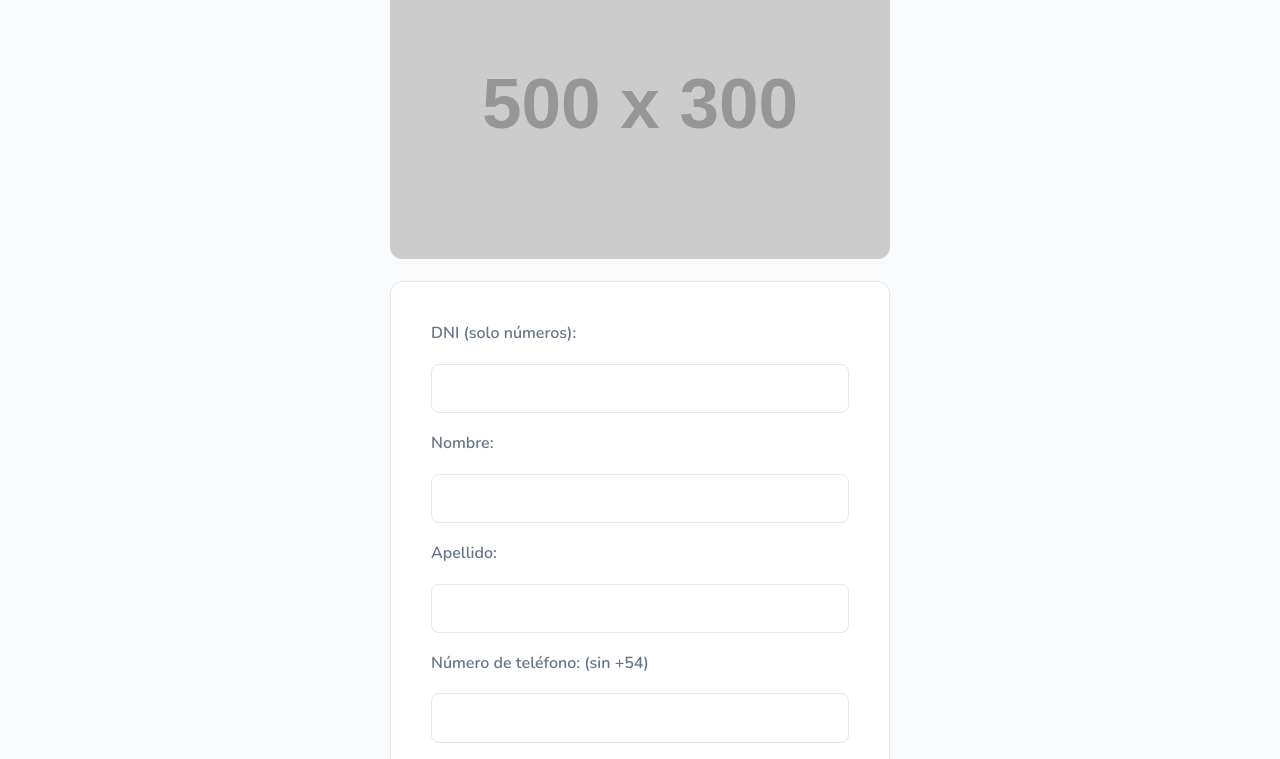
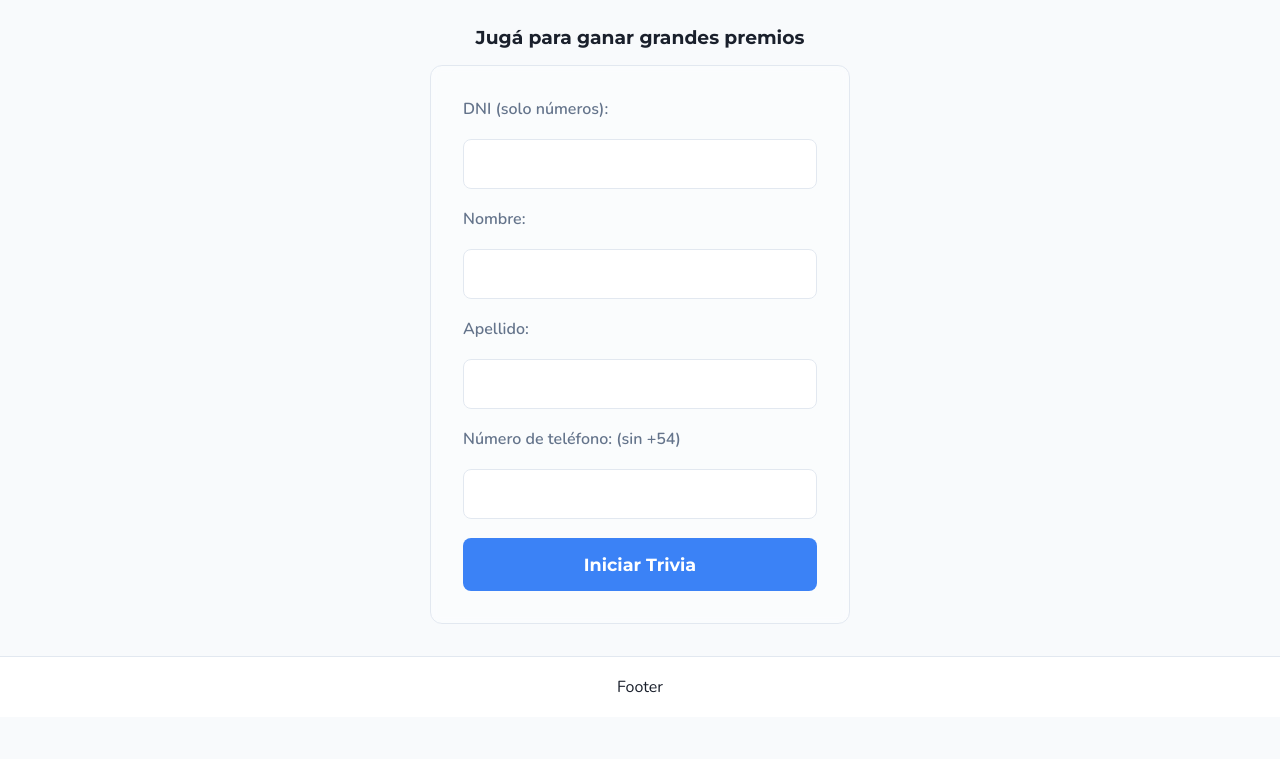
Before and after one commit to modernizacionlf/pasantes_trivia_web, a plain HTML site: page public/index.html in a window 1280 px wide. Shown: the part 226-985 px from the top of the page. After the commit the page ends 943 px from the top, so only its background shows below. Drawn offline with nearby package versions, Linux system fonts and the light colour scheme; placeholder pictures from the web are drawn by us.

Commit message:
Personalización

```diff
--- a/public/css/main.css
+++ b/public/css/main.css
@@ -40,6 +40,18 @@ body {
     flex-direction: column;
     min-height: 100vh;
     transition: background-color 0.2s, color 0.2s;
+
+    user-select: none;
+    -webkit-user-select: none;
+    -moz-user-select: none;
+    -ms-user-select: none;
+}
+
+input, textarea, [contenteditable="true"] {
+    user-select: text;
+    -webkit-user-select: text;
+    -moz-user-select: text;
+    -ms-user-select: text;
 }
 
 h1, h2, h3, h4, h5, h6, strong {
@@ -48,8 +60,27 @@ h1, h2, h3, h4, h5, h6, strong {
 
 main {
     flex: 1;
-    padding: 2rem 1rem;
+    padding: 1rem;
     text-align: center;
+    display: flex;
+    flex-direction: column;
+    justify-content: center;
+}
+
+main h2 {
+    color: var(--color-azul);
+    font-size: 2.8rem;
+    line-height: 1.3;
+    margin-bottom: 2.5rem;
+    text-shadow: 0px 2px 15px rgba(0, 0, 0, 0.2);
+}
+
+@media (max-width: 768px) {
+    main h2 {
+        font-size: 2rem;
+        margin-bottom: 1rem;
+        margin-top: 1rem;
+    }
 }
 
 a {
@@ -110,17 +141,22 @@ footer {
 }
 
 .form-container {
-    background-color: var(--color-tarjeta);
-    padding: 2.5rem;
+    background-color: rgba(44, 58, 71, 0.35);
+    backdrop-filter: blur(5px);
+    padding: 2rem;
     border-radius: 12px;
     border: 1px solid var(--color-borde);
-    max-width: 500px;
+    max-width: 420px;
     margin: 1rem auto;
     display: flex;
     flex-direction: column;
     gap: 1.2rem;
     text-align: left;
     transition: background-color 0.2s, border-color 0.2s;
+}
+
+html:not(.dark-mode) .form-container {
+    background-color: rgba(255, 255, 255, 0.35);
 }
 
 .form-container label {
@@ -171,3 +207,12 @@ footer {
 .btn-principal:hover {
     background-color: color-mix(in srgb, var(--color-azul) 85%, black);
 }
+
+#tsparticles {
+    position: absolute;
+    top: 0;
+    left: 0;
+    width: 100%;
+    height: 100%;
+    z-index: -1;
+}
--- a/public/index.html
+++ b/public/index.html
@@ -5,11 +5,13 @@
     <meta name="viewport" content="width=device-width, initial-scale=1.0">
     <link rel="stylesheet" href="/css/main.css">
     <script src="https://kit.fontawesome.com/cdfb1fb9bd.js" crossorigin="anonymous"></script>
-    <title>Trivia Web</title>
+    <title>Master Quiz - La Trivia Florense</title>
+    <link rel="icon" href="/images/trofeo.ico" type="image/x-icon">
 </head>
 <body>
+    <div id="tsparticles"></div>
     <header class="header-container">
-        <strong>TRIVIA WEB</strong>
+        <strong>MASTER QUIZ</strong>
 
         <div>
             <button id="theme-toggle-button" title="Cambiar tema">
@@ -22,14 +24,8 @@
     </header>
 
     <main>
-        <h2>¡Bienvenido a la Trivia! <br> Jugá para ganar grandes premios</h2>
-
-        <div class="img-bienvenida">
-            <picture>
-                <source srcset="https://placehold.co/240" media="(max-width: 768px)">
-                <img src="https://placehold.co/500x300" alt="Imagen responsive">
-            </picture>
-        </div>
+        <h2>¡Bienvenido a <br> Master Quiz!</h2>
+        <h3>Jugá para ganar grandes premios</h3>
 
         <section>
             <form id="formulario" class="form-container">
@@ -54,6 +50,9 @@
         <span>Footer</span>
     </footer>
 
+    <script src="https://cdn.jsdelivr.net/npm/tsparticles@3.3.0/tsparticles.bundle.min.js"></script>
+    <script src="/js/interactiveBackground.js"></script>
+
     <script src="/js/theme.js"></script>
     <script src="/js/formRegister.js"></script>
 </body>
--- /dev/null
+++ b/public/js/interactiveBackground.js
@@ -0,0 +1,91 @@
+document.addEventListener('DOMContentLoaded', () => {
+    const loadParticles = () => {
+        const isDarkMode = document.documentElement.classList.contains('dark-mode');
+
+        const particleColor = isDarkMode ? "#ffffff" : "#374151";
+        const linkColor = isDarkMode ? "#ffffff" : "#374151";
+
+        const existingContainer = tsParticles.domItem(0);
+        if (existingContainer) {
+            existingContainer.destroy();
+        }
+
+        tsParticles.load({
+            id: "tsparticles",
+            options: {
+                background: {
+                    color: {
+                        value: "transparent"
+                    }
+                },
+                particles: {
+                    number: {
+                        value: 200,
+                        limit: 320,
+                        density: {
+                            enable: true,
+                        }
+                    },
+                    color: {
+                        value: particleColor
+                    },
+                    links: {
+                        color: linkColor,
+                        distance: 150,
+                        enable: true,
+                        opacity: 0.2,
+                        width: 1
+                    },
+                    move: {
+                        enable: true,
+                        speed: 1,
+                        direction: "none",
+                        outModes: "out"
+                    },
+                    opacity: {
+                        value: { min: 0.1, max: 0.5 }
+                    },
+                    shape: {
+                        type: "circle"
+                    },
+                    size: {
+                        value: { min: 1, max: 3 }
+                    }
+                },
+                interactivity: {
+                    events: {
+                        onHover: {
+                            enable: true,
+                            mode: "grab"
+                        },
+                        onClick: {
+                            enable: true,
+                            mode: "push"
+                        }
+                    },
+                    modes: {
+                        grab: {
+                            distance: 140,
+                            links: {
+                                opacity: 0.8
+                            }
+                        },
+                        push: {
+                            quantity: 4
+                        }
+                    }
+                },
+                detectRetina: true
+            }
+        });
+    };
+
+    loadParticles();
+
+    const themeToggleButton = document.getElementById('theme-toggle-button');
+    if (themeToggleButton) {
+        themeToggleButton.addEventListener('click', () => {
+            setTimeout(loadParticles, 50);
+        });
+    }
+});
--- a/server/routes/game.js
+++ b/server/routes/game.js
@@ -178,7 +178,7 @@ router.get('/leaderboard', async (req, res) => {
                 u.nombre as nombre_usuario,
                 SUM(j.puntuacion_final) as puntuacion_total,
                 SUM(j.respuestas_correctas) as respuestas_correctas,
-                SUM(j.total_preguntas_jugadas) as total_preguntas -- **FIX:** El alias ahora es más corto.
+                SUM(j.total_preguntas_jugadas) as total_preguntas_jugadas
             FROM juegos j
             JOIN registro u ON j.id_usuario = u.id
             WHERE j.puntuacion_final IS NOT NULL
```
Also changed, not shown: public/categories.html (+2 -1 lines), public/dashboard.html (+2 -2 lines), public/edit.html (+2 -2 lines), public/loginPanel.html (+2 -2 lines), public/password.html (+2 -2 lines), public/results.html (+2 -2 lines), public/trivia.html (+2 -2 lines), public/images/trofeo.ico (added), public/images/trofeo.png (added), public/images/trophy.png (added).
